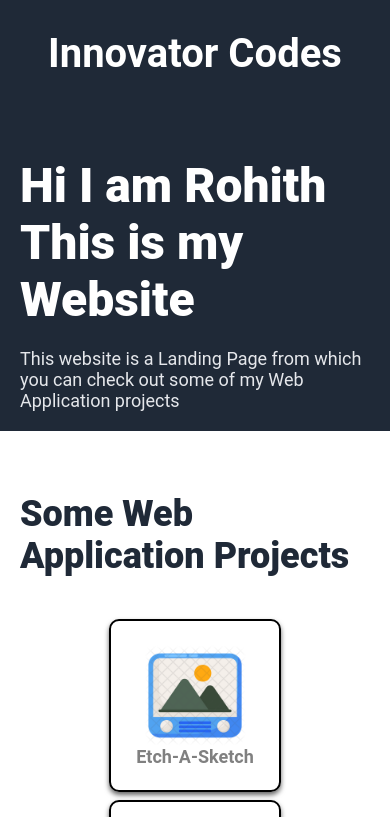
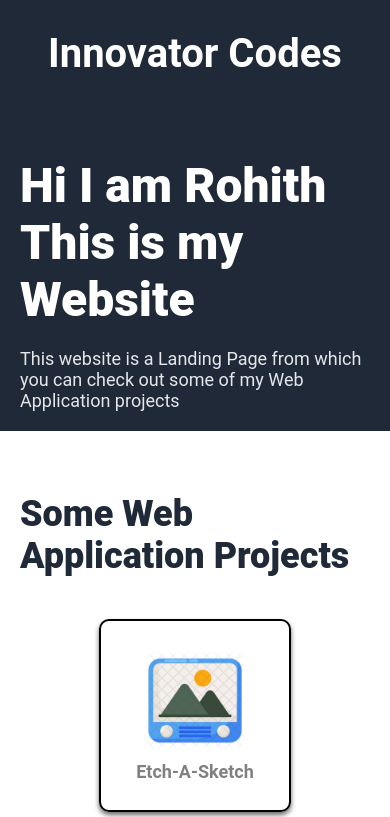
Before and after one commit to InnovatorCodes/resume-website, a plain HTML site: page index.html in a window 390 px wide. Shown: the top 817 px of the page. Drawn offline with Linux system fonts and the light colour scheme.

Commit message:
Fixed Issue of cards breaking in landscape view
Link-Cards breaking due to hardcoded values for height and width, in landscape view on a phone

Fixed by setting variable height and width for cards.

```diff
--- a/style.css
+++ b/style.css
@@ -137,9 +137,8 @@ a{
     display: flex;
     flex-direction: column;
     flex: 0;
-    width: min-content;
+    height: max-content;
     flex-wrap: wrap;
-    gap: 10px;
     border: 2px solid black;
     box-shadow: 0 3px 5px rgb(0,0,0,0.6);
     border-radius: 10px;
@@ -152,12 +151,14 @@ a{
 
 .imgspc{
     flex: auto;
-    height: 20vh;
-    width: 20vh;
+    height: max(20vh,120px);
+    width: max(20vh,120px);
     display: flex;
     flex-direction: column;
     justify-content: center;
     align-items: center;
+    gap: 10px;
+    padding: 10px;
 }
 
 .card .subtext{
```
